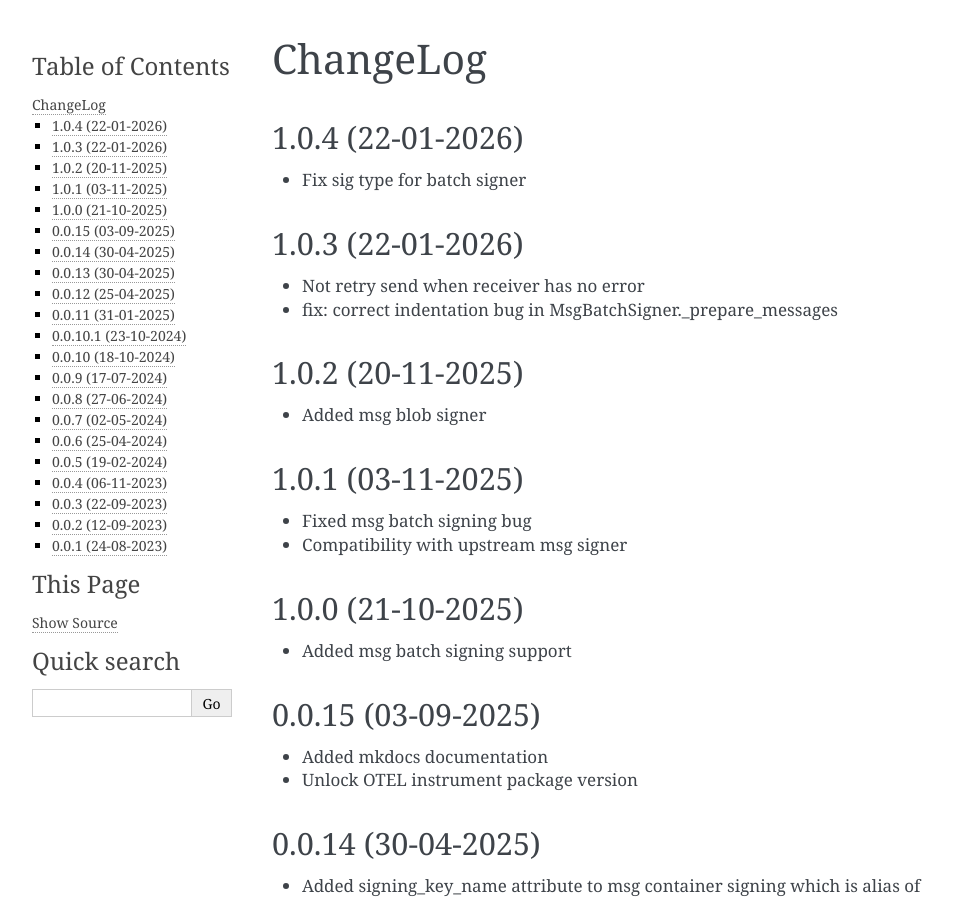
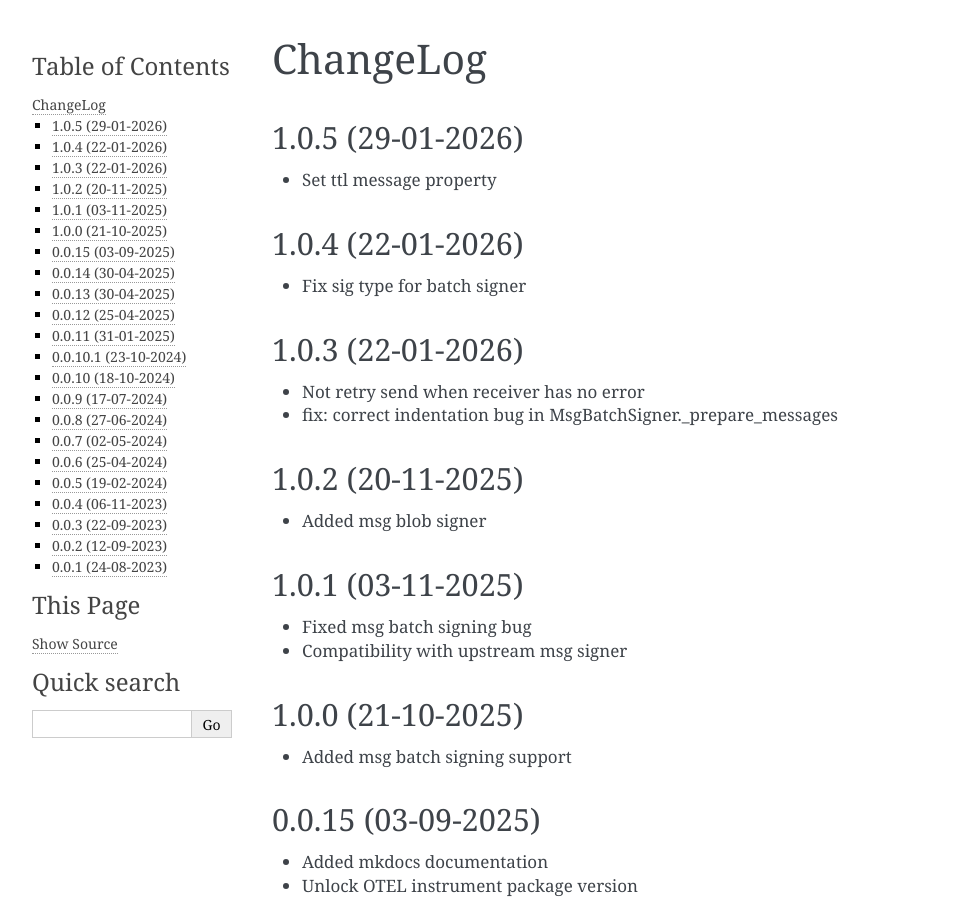
Before and after one commit to zxiong/pubtools-sign, a Sphinx documentation site: the page built from docs/source/CHANGELOG.rst, in a window 1280 px wide and 900 px high. Shown: the whole window, without its empty margins (148-1101 px from the left). Built offline with Sphinx 7.4.7, drawn with Linux system fonts in a browser that asks for light colours.

Commit message:
Release v1.0.5

```diff
--- a/docs/source/CHANGELOG.rst
+++ b/docs/source/CHANGELOG.rst
@@ -1,5 +1,9 @@
 ChangeLog
 =========
+
+1.0.5 (29-01-2026)
+-------------------
+* Set ttl message property
 
 1.0.4 (22-01-2026)
 -------------------
--- a/pyproject.toml
+++ b/pyproject.toml
@@ -3,7 +3,7 @@ name = "pubtools-sign"
 description = "Collection of tools producing signed artifacts"
 readme = "README.rst"
 requires-python = ">=3.7"
-version = "1.0.4"
+version = "1.0.5"
 
 classifiers = [  # Optional
   # How mature is this project? Common values are
```
